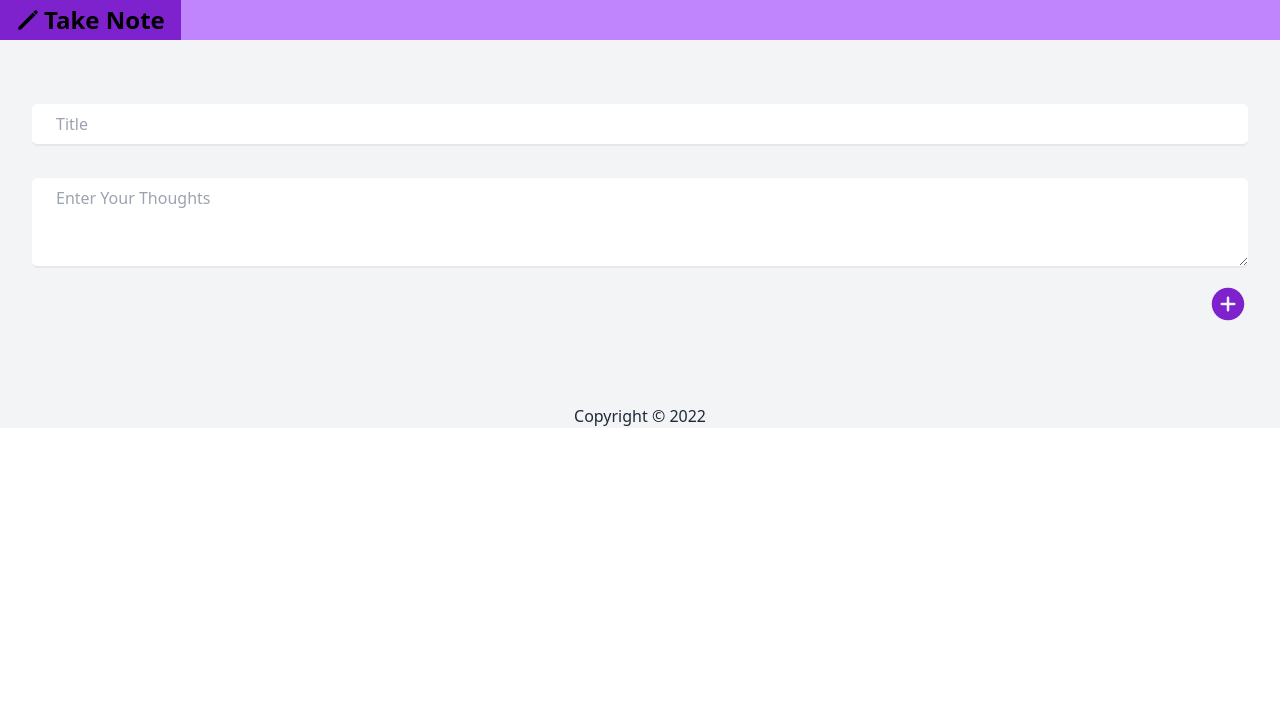
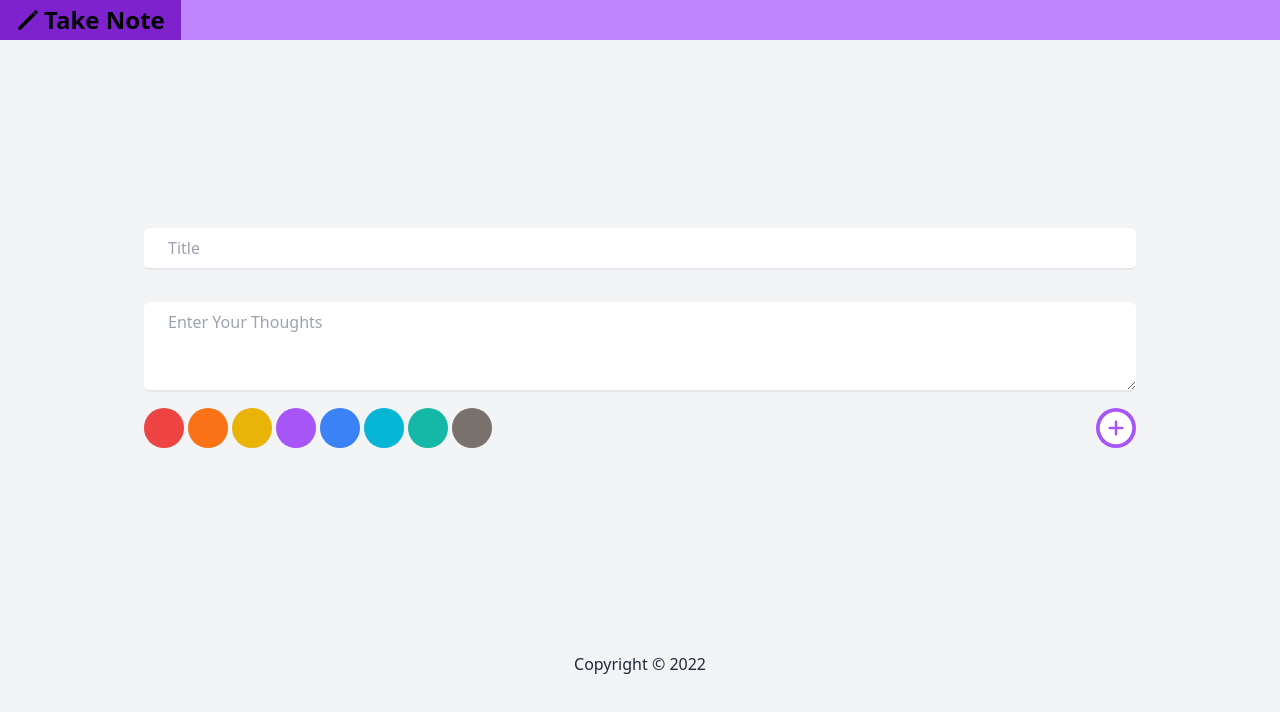
Before and after one commit to EdoriAtiri/Take-Note, a React (Vite) app: page / in a window 1280 px wide. Shown: the top 712 px of the page. Built offline with nearby package versions, Linux system fonts and the light colour scheme.

Commit message:
added colorPicker component

```diff
--- a/src/App.jsx
+++ b/src/App.jsx
@@ -5,7 +5,7 @@ import Main from './Components/Main';
 
 function App() {
   return (
-    <div className="bg-gray-100 grid auto-rows-auto gap-12">
+    <div className="bg-gray-100 grid auto-rows-auto gap-12 min-h-screen">
       <Header />
       <Main />
       <Footer />
--- a/src/Components/CreateNote.jsx
+++ b/src/Components/CreateNote.jsx
@@ -1,10 +1,13 @@
 import { useState } from 'react';
 import { IoAddCircle } from 'react-icons/io5';
+import ColorPicker from './Shared/ColorPicker';
 
 function CreateNote({ addNotes }) {
+  const [noteTheme, setNoteTheme] = useState('');
   const [notes, setNotes] = useState({
     title: '',
     content: '',
+    theme: '',
   });
 
   function handleNoteChange(e) {
@@ -12,8 +15,28 @@ function CreateNote({ addNotes }) {
     const value = e.target.value;
     const name = e.target.name;
 
+    if (name === 'title') {
+      return {
+        title: value,
+        content: previousNote.content,
+        theme: setTheme(),
+      };
+    } else if (name === 'content') {
+      return {
+        title: previousNote.title,
+        content: value,
+        theme: setTheme(),
+      };
+    }
+
+    // setNotes((previousNote) => {
+    //   return { ...previousNote, [name]: value };
+    // });
+  }
+
+  function setTheme(theme) {
     setNotes((previousNote) => {
-      return { ...previousNote, [name]: value };
+      return { ...previousNote, [theme]: theme };
     });
   }
 
@@ -24,8 +47,9 @@ function CreateNote({ addNotes }) {
         className="flex flex-col gap-4"
         onSubmit={(e) => {
           e.preventDefault();
+          console.log(notes);
           addNotes(notes);
-          setNotes({ title: '', content: '' });
+          setNotes({ title: '', content: '', theme: '' });
         }}
       >
         <label htmlFor="title"></label>
@@ -50,13 +74,15 @@ function CreateNote({ addNotes }) {
           onChange={handleNoteChange}
           value={notes.content}
         ></textarea>
-
-        <button
-          type="submit"
-          className="outline-none focus:outline-purple-700 w-fit self-end"
-        >
-          <IoAddCircle className="h-10 w-10 text-purple-700 active:text-purple-800 ease-linear transition-all duration-150" />
-        </button>
+        <div className="flex justify-between gap-1">
+          <ColorPicker select={setTheme} />
+          <button
+            type="submit"
+            className="outline-none h-10 w-10 bg-purple-500   rounded-full focus:outline-purple-700"
+          >
+            <IoAddCircle className="h-10 w-10 text-white active:text-purple-800 ease-linear transition-all duration-150" />
+          </button>
+        </div>
       </form>
     </section>
   );
--- a/src/Components/Main.jsx
+++ b/src/Components/Main.jsx
@@ -8,8 +8,9 @@ function Main() {
 
   function onAdd(item) {
     setAllNotes((prevNote) => {
-      return [...prevNote, item];
+      return [item, ...prevNote];
     });
+    console.log(allNotes);
   }
 
   function onDelete(id) {
@@ -17,11 +18,11 @@ function Main() {
       return prevNote.filter((note, index) => index !== id);
     });
   }
-
+  //
   return (
-    <div className="px-8 flex flex-col gap-8">
+    <div className="flex flex-col gap-8 px-8 md:px-16 lg:px-36">
       <CreateNote addNotes={onAdd} />
-      <div className="grid grid-cols-2 gap-4">
+      <div className="grid grid-cols-1 m-auto sm:grid-cols-2 lg:grid-cols-4 xl:grid-cols-4 gap-x-4 md:gap-x-10 gap-y-10 md:gap-y-4">
         {allNotes.map((note, index) => {
           return (
             <Note
@@ -29,6 +30,7 @@ function Main() {
               id={index}
               title={note.title}
               content={note.content}
+              color={note.color}
               todaysDate={todaysDate}
               deleteNote={onDelete}
             />
--- a/src/Components/Note.jsx
+++ b/src/Components/Note.jsx
@@ -1,12 +1,11 @@
 import { useState } from 'react';
 import { IoArrowForward, IoTrashBin } from 'react-icons/io5';
 
-function Note({ todaysDate, content, title, deleteNote, id }) {
+function Note({ todaysDate, content, title, deleteNote, id, color }) {
   const [isHover, setHover] = useState(false);
 
   function onNoteHover(e) {
     const mouseHover = e.type;
-
     if (mouseHover === 'mouseover') {
       setHover(true);
     } else if (mouseHover === 'mouseout') {
@@ -19,27 +18,27 @@ function Note({ todaysDate, content, title, deleteNote, id }) {
       onMouseOver={onNoteHover}
       onMouseOut={onNoteHover}
       className={`${'relative flex flex-col w-60 h-72 rounded-md shadow-2xl p-6 gap-4 transition-all duration-150 '} ${
-        isHover ? 'bg-purple-500 scale-110 text-white' : 'bg-white scale-100'
+        isHover ? `bg-${color}-500 scale-110 text-white` : 'bg-white scale-100'
       }`}
     >
       <div className="heading h-1/3">
         <h2
-          className={`${'text-2xl font-bold pb-4 border-b'} ${
-            isHover ? 'border-purple-900' : 'border-gray-400'
+          className={`${'uppercase text-xl font-bold pb-4 border-b'} ${
+            isHover ? `border-${color}-900` : 'border-gray-400'
           }`}
         >
-          {title}
+          {title.length <= 16 ? title : title.substring(0, 14) + '...'}
         </h2>
         <p className="tracking-widest">{todaysDate}</p>
       </div>
 
       <div className="content flex flex-col justify-between h-2/3 gap-2">
         <p
-          className={`  ease-in-out transform -translate-y-4 transition-all duration-200 delay-100 text-white ${
+          className={` ease-in-out transform -translate-y-4 transition-all duration-200 delay-100 text-white ${
             isHover ? 'opacity-1 translate-y-0' : 'opacity-0'
           }`}
         >
-          {content}
+          {content.length <= 110 ? content : content.substring(0, 110) + '...'}
         </p>
 
         <div className="flex justify-between items-center">
--- /dev/null
+++ b/src/Components/Shared/ColorPicker.jsx
@@ -0,0 +1,120 @@
+import { useState } from 'react';
+
+function ColorPicker({ color, select }) {
+  const [selected, setSelected] = useState('');
+
+  const listStyles = `relative w-10 h-10 text-center rounded-full border`;
+  const labelStyles = `absolute top-1/2 left-1/2 w-10 h-10 rounded-full transform -translate-x-1/2 -translate-y-1/2  cursor-pointer`;
+  function handleChange(e) {
+    console.log(e.target.value);
+    setSelected(e.target.value);
+    select(e.target.value);
+  }
+
+  return (
+    <ul className="bg-blue flex gap-1 justify-around">
+      <li className={`${listStyles} bg-red-500`}>
+        <input
+          type="radio"
+          id="red"
+          name="red"
+          value="red"
+          checked={selected === 'red'}
+          onChange={handleChange}
+        />
+        <label className={`${labelStyles} bg-red-500`} htmlFor="red"></label>
+      </li>
+      <li className={`${listStyles} bg-orange-500`}>
+        <input
+          type="radio"
+          id="orange"
+          name="orange"
+          value="orange"
+          checked={selected === 'orange'}
+          onChange={handleChange}
+        />
+        <label
+          className={`${labelStyles} bg-orange-500`}
+          htmlFor="orange"
+        ></label>
+      </li>
+      <li className={`${listStyles} bg-yellow-500`}>
+        <input
+          type="radio"
+          id="yellow"
+          name="yellow"
+          value="yellow"
+          checked={selected === 'yellow'}
+          onChange={handleChange}
+        />
+        <label
+          className={`${labelStyles} bg-yellow-500`}
+          htmlFor="yellow"
+        ></label>
+      </li>
+      <li className={`${listStyles} bg-purple-500`}>
+        <input
+          type="radio"
+          id="purple"
+          name="purple"
+          value="purple"
+          checked={selected === 'purple'}
+          onChange={handleChange}
+        />
+        <label
+          className={`${labelStyles} bg-purple-500`}
+          htmlFor="purple"
+        ></label>
+      </li>
+      <li className={`${listStyles} bg-blue-500`}>
+        <input
+          type="radio"
+          id="blue"
+          name="blue"
+          value="blue"
+          checked={selected === 'blue'}
+          onChange={handleChange}
+        />
+        <label className={`${labelStyles} bg-blue-500`} htmlFor="blue"></label>
+      </li>
+      <li className={`${listStyles} bg-cyan-500`}>
+        <input
+          type="radio"
+          id="cyan"
+          name="cyan"
+          value="cyan"
+          checked={selected === 'cyan'}
+          onChange={handleChange}
+        />
+        <label className={`${labelStyles} bg-cyan-500`} htmlFor="cyan"></label>
+      </li>
+      <li className={`${listStyles} bg-teal-500`}>
+        <input
+          type="radio"
+          id="teal"
+          name="teal"
+          value="teal"
+          checked={selected === 'teal'}
+          onChange={handleChange}
+        />
+        <label className={`${labelStyles} bg-teal-500`} htmlFor="teal"></label>
+      </li>
+      <li className={`${listStyles} bg-stone-500`}>
+        <input
+          type="radio"
+          id="stone"
+          name="stone"
+          value="stone"
+          checked={selected === 'stone'}
+          onChange={handleChange}
+        />
+        <label
+          className={`${labelStyles} bg-stone-500`}
+          htmlFor="stone"
+        ></label>
+      </li>
+    </ul>
+  );
+}
+
+export default ColorPicker;
```
